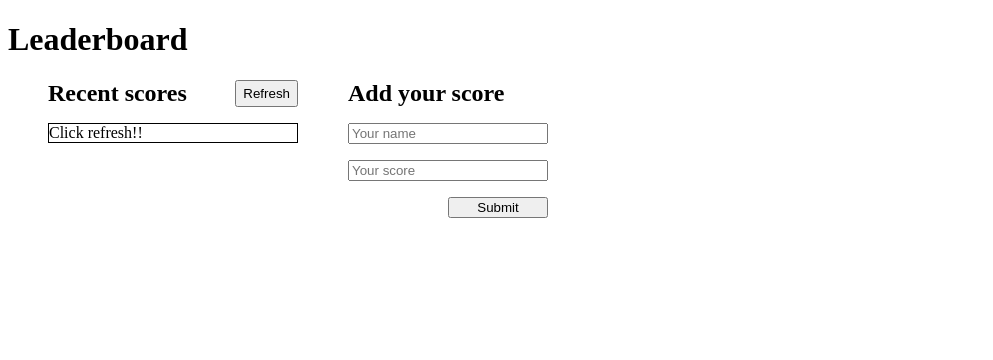
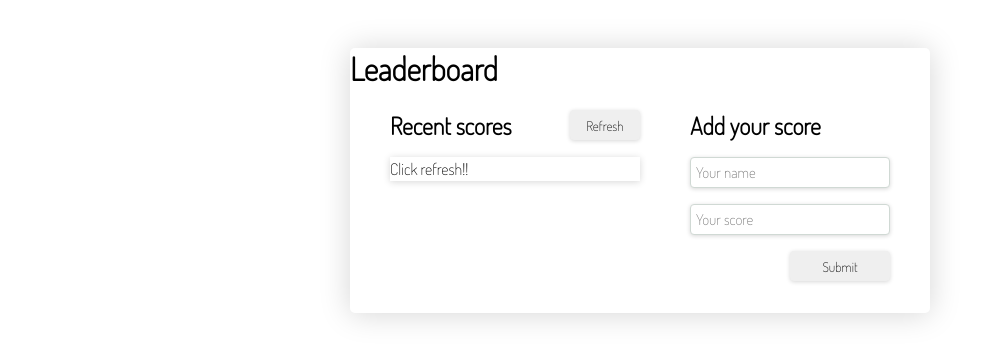
Before and after one commit to Sparktan24/Leaderboard-, a website built with webpack: page src/index.html in a window 1280 px wide. Shown: the whole page, without its empty margins (0-993 px from the left). Built offline with nearby package versions, Linux system fonts and the light colour scheme.

Commit message:
Add styles

```diff
--- a/src/index.html
+++ b/src/index.html
@@ -13,7 +13,7 @@
         <div class="left-content-container">
           <div class="table-title">
             <h2 class="secondary-title">Recent scores</h2>
-            <button class="refresh_button">Refresh</button>
+            <button class="refresh_button btn">Refresh</button>
           </div>
           <ul class="scores-table">
             <li class="score">Click refresh!!</li>
@@ -23,9 +23,19 @@
         <div class="right-content-container">
           <h2 class="secondary-title">Add your score</h2>
           <form id="form" action="" method="post">
-            <input id="name" type="text" placeholder="Your name" />
-            <input id="score" type="text" placeholder="Your score" />
-            <button class="button-submit">Submit</button>
+            <input
+              id="name"
+              class="submit_text"
+              type="text"
+              placeholder="Your name"
+            />
+            <input
+              id="score"
+              class="submit_text"
+              type="text"
+              placeholder="Your score"
+            />
+            <button class="button-submit btn">Submit</button>
           </form>
         </div>
       </div>
--- a/src/style.css
+++ b/src/style.css
@@ -1,3 +1,27 @@
+@import url('https://fonts.googleapis.com/css2?family=Dosis:wght@200&display=swap');
+
+body {
+  background-color: white;
+  font-family: 'Dosis', sans-serif;
+}
+
+.general-container {
+  width: fit-content;
+  margin: 3rem auto;
+  box-shadow: rgb(0 0 0 / 17%) 0 1px 31px;
+  border-radius: 5px;
+}
+
+.btn {
+  border: none;
+  height: 30px;
+  width: 70px;
+  font-family: 'Dosis', sans-serif;
+  border-radius: 4px;
+  box-shadow: rgb(0 0 0 / 16%) 0 1px 4px;
+  cursor: pointer;
+}
+
 ul {
   list-style-type: none;
   border: 1px solid black;
@@ -14,7 +38,7 @@ li:nth-child(even) {
 .content-container {
   display: flex;
   gap: 50px;
-  margin-left: 40px;
+  margin: 0 40px;
 }
 
 .table-title {
@@ -24,6 +48,9 @@ li:nth-child(even) {
 
 .scores-table {
   padding: 0;
+  line-height: 150%;
+  box-shadow: rgb(0 0 0 / 16%) 0 1px 7px;
+  border: none;
 }
 
 .left-content-container {
@@ -35,6 +62,7 @@ li:nth-child(even) {
   flex-direction: column;
   gap: 1em;
   min-width: 200px;
+  margin-bottom: 2rem;
 }
 
 .button-submit {
@@ -48,3 +76,12 @@ li:nth-child(even) {
   gap: inherit;
   min-width: inherit;
 }
+
+.submit_text {
+  padding: 5px;
+  font-family: 'Dosis', sans-serif;
+  border: 1px solid #d0d9d4;
+  border-radius: 4px;
+  font-size: 15px;
+  box-shadow: rgb(0 0 0 / 16%) 0 1px 4px;
+}
```
Also changed, not shown: dist/index.html, dist/main.js.
